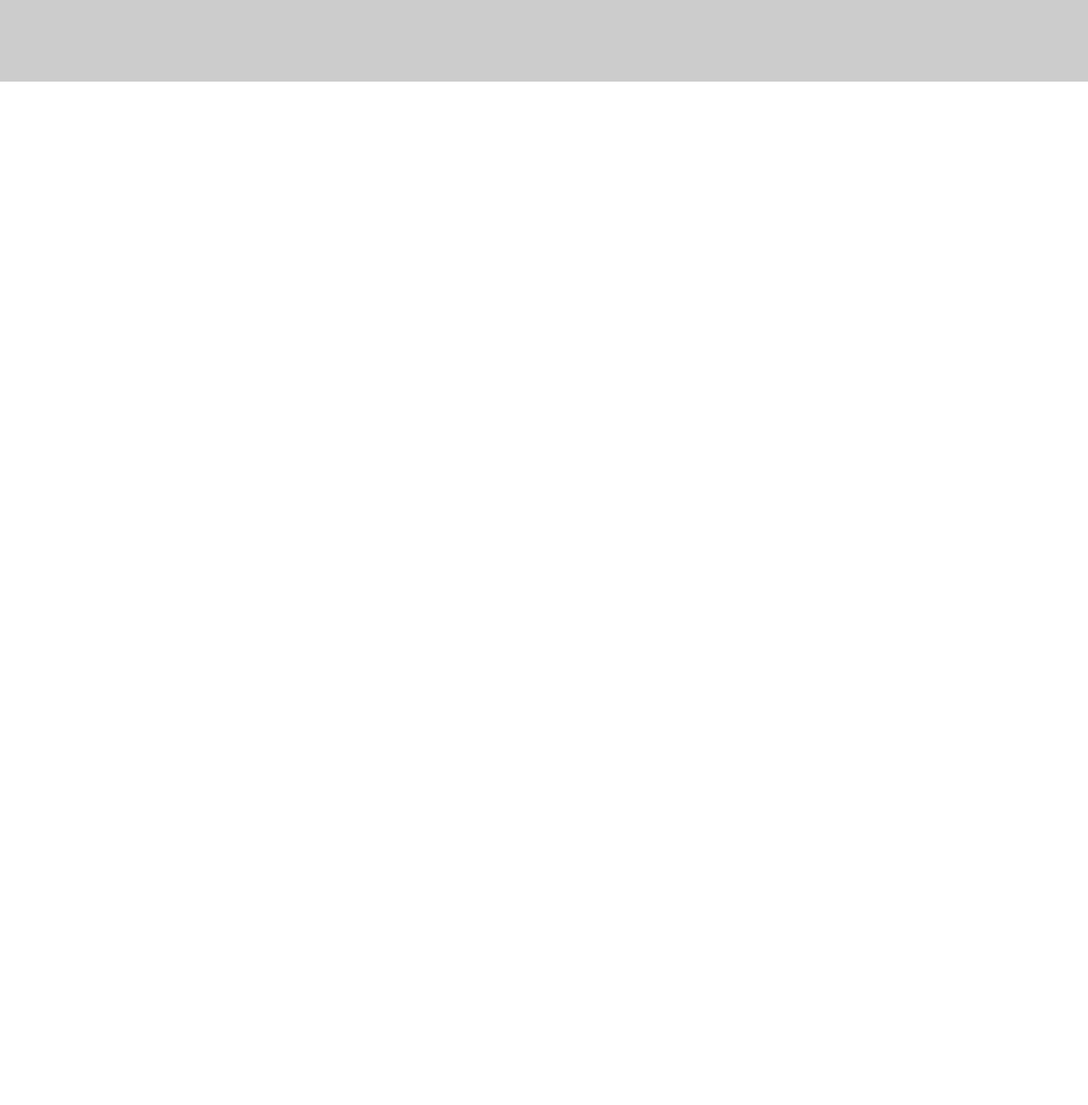
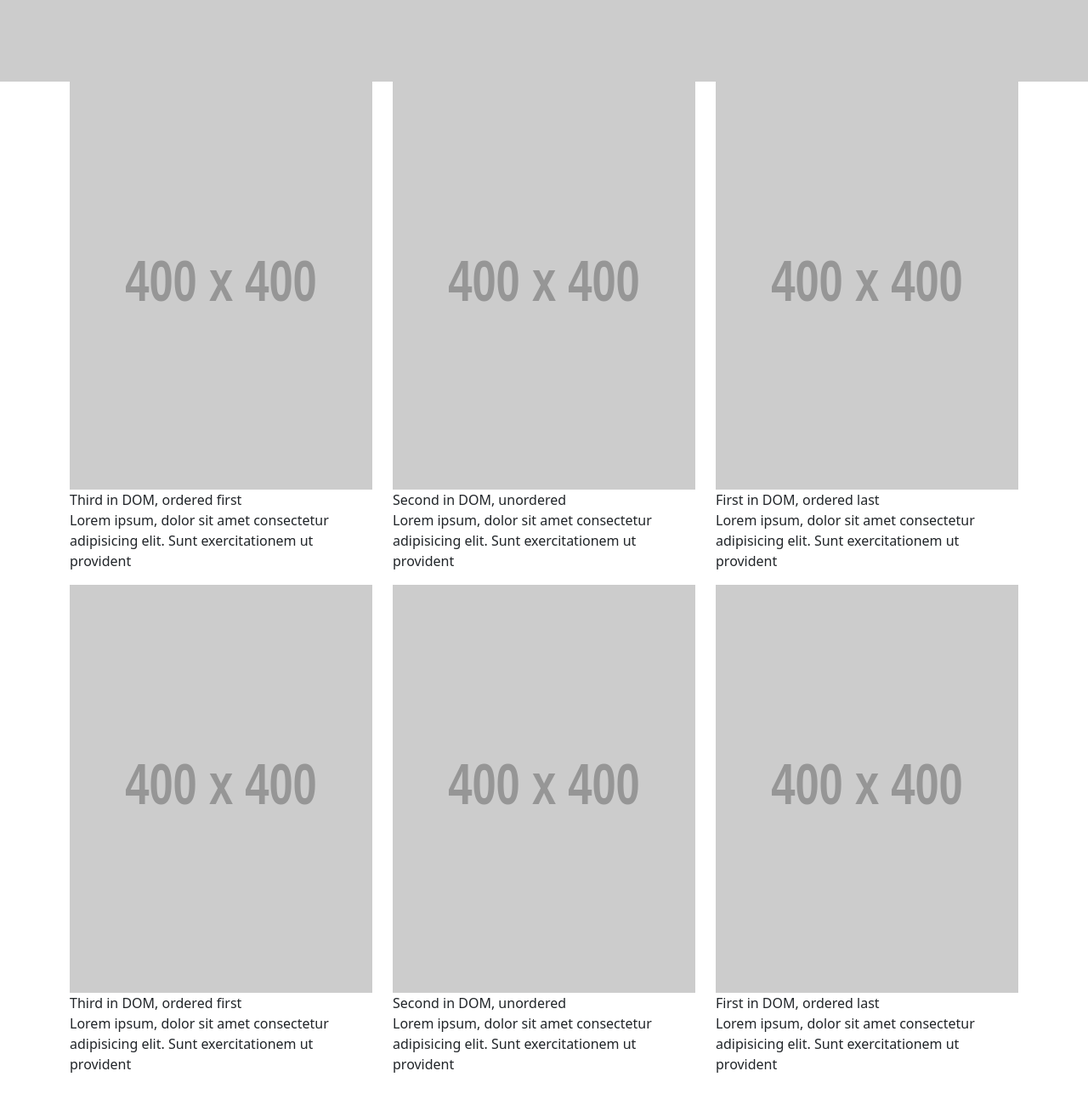
Before and after one commit to KatySaung/RTT-Website, a plain HTML site: page index.html in a window 1280 px wide. Shown: the part 442-1742 px from the top of the page at 85% size. Drawn offline with nearby package versions, Linux system fonts and the light colour scheme; placeholder pictures from the web are drawn by us.

Commit message:
added columns with bootstrap

```diff
--- a/index.html
+++ b/index.html
@@ -6,7 +6,12 @@
     <title>RTT Website</title>
     <link rel="stylesheet" href="styles.css" />
     <!-- Bootstrap CSS -->
-    <link href="https://cdn.jsdelivr.net/npm/bootstrap@5.0.2/dist/css/bootstrap.min.css" rel="stylesheet" integrity="sha384-EVSTQN3/azprG1Anm3QDgpJLIm9Nao0Yz1ztcQTwFspd3yD65VohhpuuCOmLASjC" crossorigin="anonymous">
+    <link
+      href="https://cdn.jsdelivr.net/npm/bootstrap@5.0.2/dist/css/bootstrap.min.css"
+      rel="stylesheet"
+      integrity="sha384-EVSTQN3/azprG1Anm3QDgpJLIm9Nao0Yz1ztcQTwFspd3yD65VohhpuuCOmLASjC"
+      crossorigin="anonymous"
+    />
   </head>
   <body>
     <div id="NavBar" class="sticky-top mb-1">
@@ -14,30 +19,150 @@
       <a href="">Link 2</a>
       <a href="">Link 3</a>
     </div>
-    <div id="hero-carousel" class="carousel slide w-100 max-height-60" data-bs-ride="carousel">
+    <div
+      id="hero-carousel"
+      class="carousel slide w-100 max-height-60"
+      data-bs-ride="carousel"
+    >
       <div class="carousel-inner">
         <div class="carousel-item active">
-          <img src="https://placehold.co/400" class="d-block w-100 max-height-60" alt="first hero item">
+          <img
+            src="https://placehold.co/400"
+            class="d-block w-100 max-height-60"
+            alt="first hero item"
+          />
         </div>
         <div class="carousel-item">
-          <img src="https://placehold.co/400" class="d-block w-100 max-height-60" alt="second hero item">
+          <img
+            src="https://placehold.co/400"
+            class="d-block w-100 max-height-60"
+            alt="second hero item"
+          />
         </div>
         <div class="carousel-item">
-          <img src="https://placehold.co/400" class="d-block w-100 max-height-60" alt="thrid hero item">
+          <img
+            src="https://placehold.co/400"
+            class="d-block w-100 max-height-60"
+            alt="third hero item"
+          />
         </div>
       </div>
-      <button class="carousel-control-prev" type="button" data-bs-target="#hero-carousel" data-bs-slide="prev">
-        <span class="carousel-control-prev-icon btn-dark" aria-hidden="true"></span>
+      <button
+        class="carousel-control-prev"
+        type="button"
+        data-bs-target="#hero-carousel"
+        data-bs-slide="prev"
+      >
+        <span
+          class="carousel-control-prev-icon btn-dark"
+          aria-hidden="true"
+        ></span>
         <span class="visually-hidden">Previous</span>
       </button>
-      <button class="carousel-control-next" type="button" data-bs-target="#hero-carousel" data-bs-slide="next">
-        <span class="carousel-control-next-icon btn-dark" aria-hidden="true"></span>
+      <button
+        class="carousel-control-next"
+        type="button"
+        data-bs-target="#hero-carousel"
+        data-bs-slide="next"
+      >
+        <span
+          class="carousel-control-next-icon btn-dark"
+          aria-hidden="true"
+        ></span>
         <span class="visually-hidden">Next</span>
       </button>
+    </div>
+    <div class="container">
+      <div class="row">
+        <div class="col order-last">
+          <img
+            src="https://placehold.co/400"
+            class="d-block w-100 max-height-60"
+            alt="third hero item"
+          />First in DOM, ordered last
+          <p>
+            Lorem ipsum, dolor sit amet consectetur adipisicing elit. Sunt
+            exercitationem ut provident
+          </p>
+        </div>
+
+        <div class="col">
+          <img
+            src="https://placehold.co/400"
+            class="d-block w-100 max-height-60"
+            alt="third hero item"
+          />
+          Second in DOM, unordered
+          <p>
+            Lorem ipsum, dolor sit amet consectetur adipisicing elit. Sunt
+            exercitationem ut provident
+          </p>
+        </div>
+        <div class="col order-first">
+          <img
+            src="https://placehold.co/400"
+            class="d-block w-100 max-height-60"
+            alt="third hero item"
+          />
+          Third in DOM, ordered first
+          <p>
+            Lorem ipsum, dolor sit amet consectetur adipisicing elit. Sunt
+            exercitationem ut provident
+          </p>
+        </div>
+      </div>
+    </div>
+    <div class="container">
+      <div class="row">
+        <div class="col order-last">
+          <img
+            src="https://placehold.co/400"
+            class="d-block w-100 max-height-60"
+            alt="third hero item"
+          />First in DOM, ordered last
+          <p>
+            Lorem ipsum, dolor sit amet consectetur adipisicing elit. Sunt
+            exercitationem ut provident
+          </p>
+        </div>
+
+        <div class="col">
+          <img
+            src="https://placehold.co/400"
+            class="d-block w-100 max-height-60"
+            alt="third hero item"
+          />
+          Second in DOM, unordered
+          <p>
+            Lorem ipsum, dolor sit amet consectetur adipisicing elit. Sunt
+            exercitationem ut provident
+          </p>
+        </div>
+        <div class="col order-first">
+          <img
+            src="https://placehold.co/400"
+            class="d-block w-100 max-height-60"
+            alt="third hero item"
+          />
+          Third in DOM, ordered first
+          <p>
+            Lorem ipsum, dolor sit amet consectetur adipisicing elit. Sunt
+            exercitationem ut provident
+          </p>
+        </div>
+      </div>
     </div>
   </body>
   <script src="js/script.js"></script>
   <!-- Bootstrap JS with Popper Separated. -->
-  <script src="https://cdn.jsdelivr.net/npm/@popperjs/core@2.9.2/dist/umd/popper.min.js" integrity="sha384-IQsoLXl5PILFhosVNubq5LC7Qb9DXgDA9i+tQ8Zj3iwWAwPtgFTxbJ8NT4GN1R8p" crossorigin="anonymous"></script>
-    <script src="https://cdn.jsdelivr.net/npm/bootstrap@5.0.2/dist/js/bootstrap.min.js" integrity="sha384-cVKIPhGWiC2Al4u+LWgxfKTRIcfu0JTxR+EQDz/bgldoEyl4H0zUF0QKbrJ0EcQF" crossorigin="anonymous"></script>
+  <script
+    src="https://cdn.jsdelivr.net/npm/@popperjs/core@2.9.2/dist/umd/popper.min.js"
+    integrity="sha384-IQsoLXl5PILFhosVNubq5LC7Qb9DXgDA9i+tQ8Zj3iwWAwPtgFTxbJ8NT4GN1R8p"
+    crossorigin="anonymous"
+  ></script>
+  <script
+    src="https://cdn.jsdelivr.net/npm/bootstrap@5.0.2/dist/js/bootstrap.min.js"
+    integrity="sha384-cVKIPhGWiC2Al4u+LWgxfKTRIcfu0JTxR+EQDz/bgldoEyl4H0zUF0QKbrJ0EcQF"
+    crossorigin="anonymous"
+  ></script>
 </html>
```
